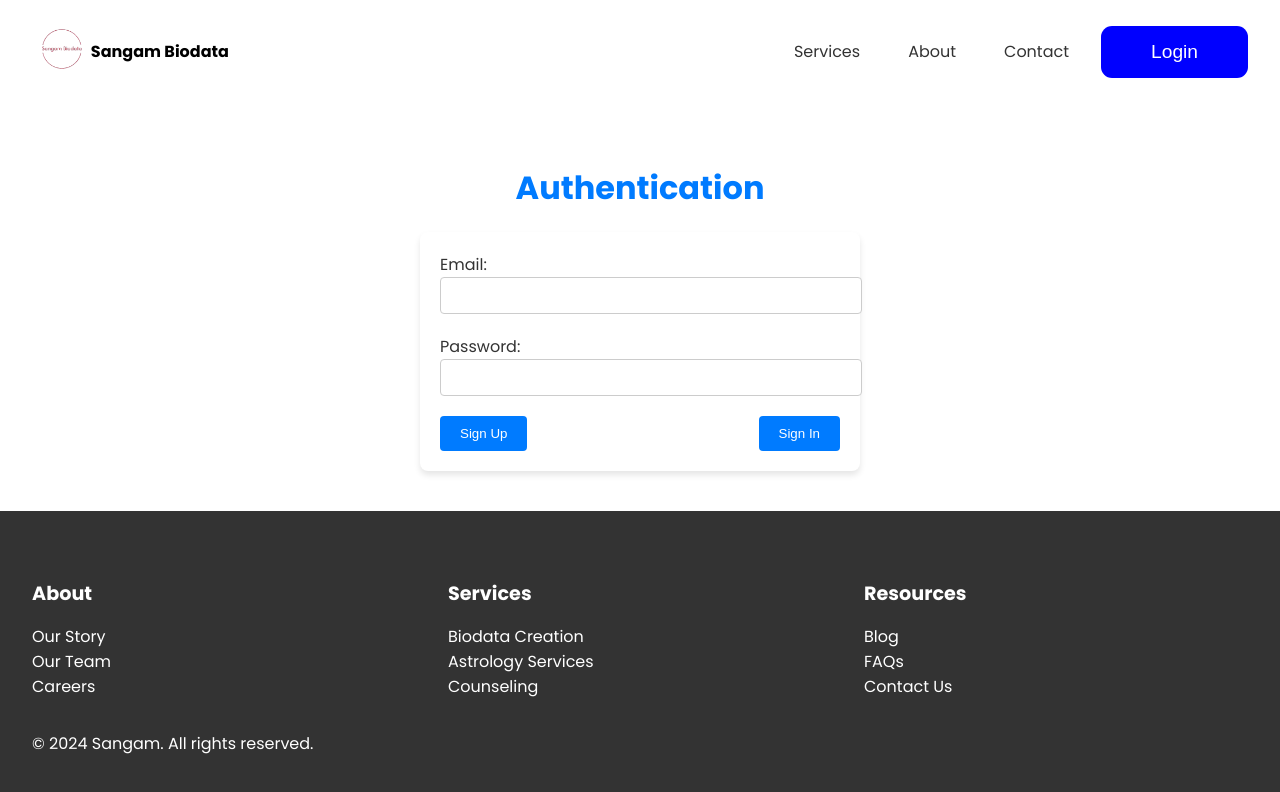
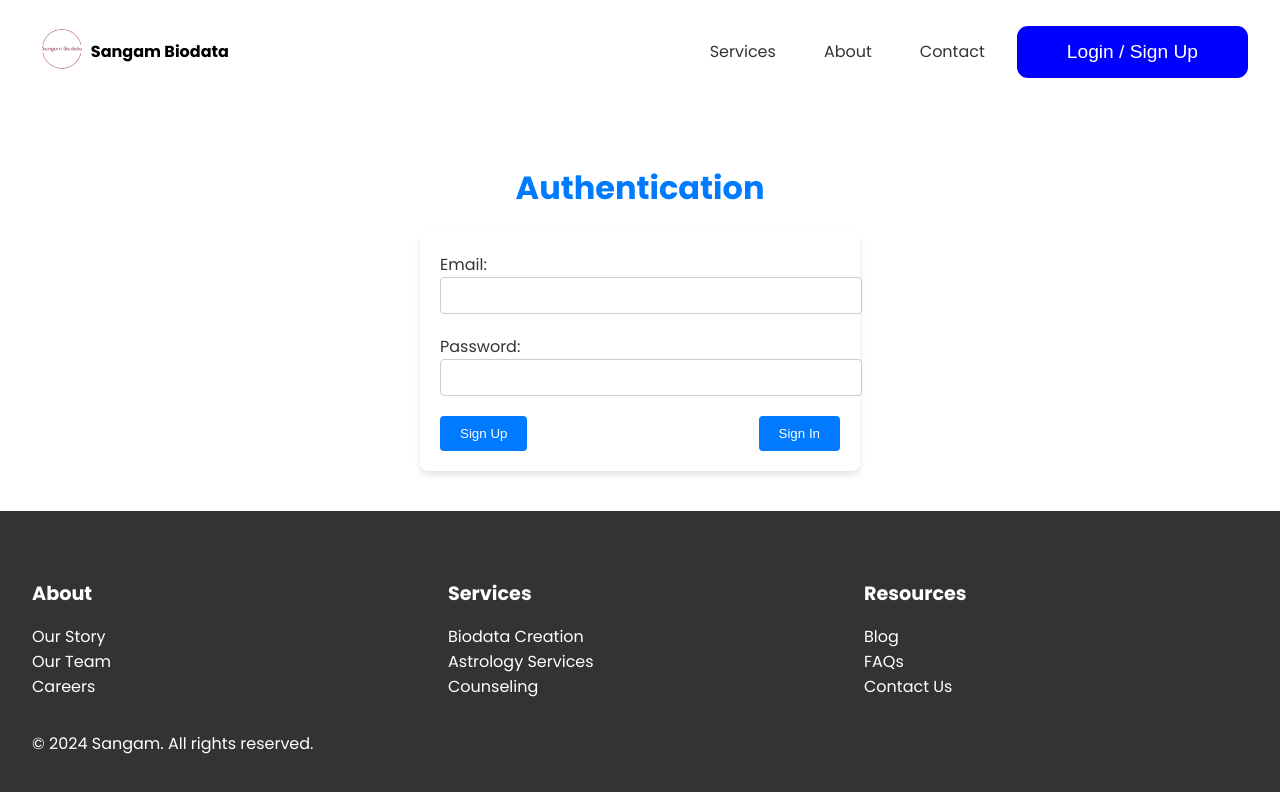
Before and after one commit to yogeshu/sangam-biodata, a React (Create React App) app in the folder sangam-biodata/: page /auth in a window 1280 px wide. Shown: the top 792 px of the page. Built offline with nearby package versions, Linux system fonts and the light colour scheme; no server answers; what @react-pdf/renderer, assets would draw is missing.

Commit message:
Added Logout functionality with some issue

```diff
--- a/sangam-biodata/src/components/Header/Header.js
+++ b/sangam-biodata/src/components/Header/Header.js
@@ -1,26 +1,58 @@
-// Header.js
-import React, { useState } from 'react';
-import { Link } from 'react-router-dom';
-import logo from 'assets/images/logo.png'
+import React, { useState, useEffect } from "react";
+import { Link, useNavigate } from "react-router-dom";
+import { signOut, onAuthStateChanged } from "firebase/auth";
+import { auth } from "firebaseConfig";
 
-import styles from './Header.module.css';
+import logo from "assets/images/logo.png";
+import styles from "./Header.module.css";
 
 const Header = () => {
   const [isMenuOpen, setIsMenuOpen] = useState(false);
+  const [user, setUser] = useState(null);
+  const navigate = useNavigate(); // Updated from useHistory to useNavigate
+
+  useEffect(() => {
+    const unsubscribe = auth.onAuthStateChanged((currentUser) => {
+      setUser(currentUser);
+    });
+
+    return unsubscribe;
+  }, []);
 
   const toggleMenu = () => {
     setIsMenuOpen(!isMenuOpen);
   };
 
+  const signOut = () => {
+    signOut(auth)
+      .then(() => {
+        // Sign-out successful.
+        console.log("Sign-out successful");
+      })
+      .catch((error) => {
+        // An error happened.
+        console.log("Sign-out error", error);
+      });
+  };
+
   return (
     <header className={styles.header}>
       <div className={styles.logoContainer}>
-     <Link to="/" style={{textDecoration: "none", color: "#000", fontWeight: 'bold'}}>   <img src={logo} alt="Sangam Logo" className={styles.logo} /> </Link>
-     <Link to="/" style={{textDecoration: "none", color: "#000", fontWeight: 'bold'}}><span className={styles.logoText}>Sangam Biodata</span> </Link>
+        <Link
+          to="/"
+          style={{ textDecoration: "none", color: "#000", fontWeight: "bold" }}
+        >
+          <img src={logo} alt="Sangam Logo" className={styles.logo} />
+        </Link>
+        <Link
+          to="/"
+          style={{ textDecoration: "none", color: "#000", fontWeight: "bold" }}
+        >
+          <span className={styles.logoText}>Sangam Biodata</span>
+        </Link>
       </div>
-      <nav className={`${styles.nav} ${isMenuOpen ? styles.navOpen : ''}`}>
+      <nav className={`${styles.nav} ${isMenuOpen ? styles.navOpen : ""}`}>
         <div className={styles.navLinks}>
-
           <Link to="/services" className={styles.navLink}>
             Services
           </Link>
@@ -30,10 +62,17 @@ const Header = () => {
           <Link to="/contact" className={styles.navLink}>
             Contact
           </Link>
-
         </div>
         <div className={styles.ctaContainer}>
-         <Link to="/auth"> <button className={styles.cta}>Login</button> </Link>
+          {user ? (
+            <button className={styles.cta} onClick={signOut}>
+              Logout
+            </button>
+          ) : (
+            <Link to="/auth">
+              <button className={styles.cta}>Login / Sign Up</button>
+            </Link>
+          )}
         </div>
       </nav>
       <div className={styles.hamburgerMenu} onClick={toggleMenu}>
```
Also changed, not shown: sangam-biodata/src/pages/AuthPage/AuthPage.js (+37 -26 lines).
